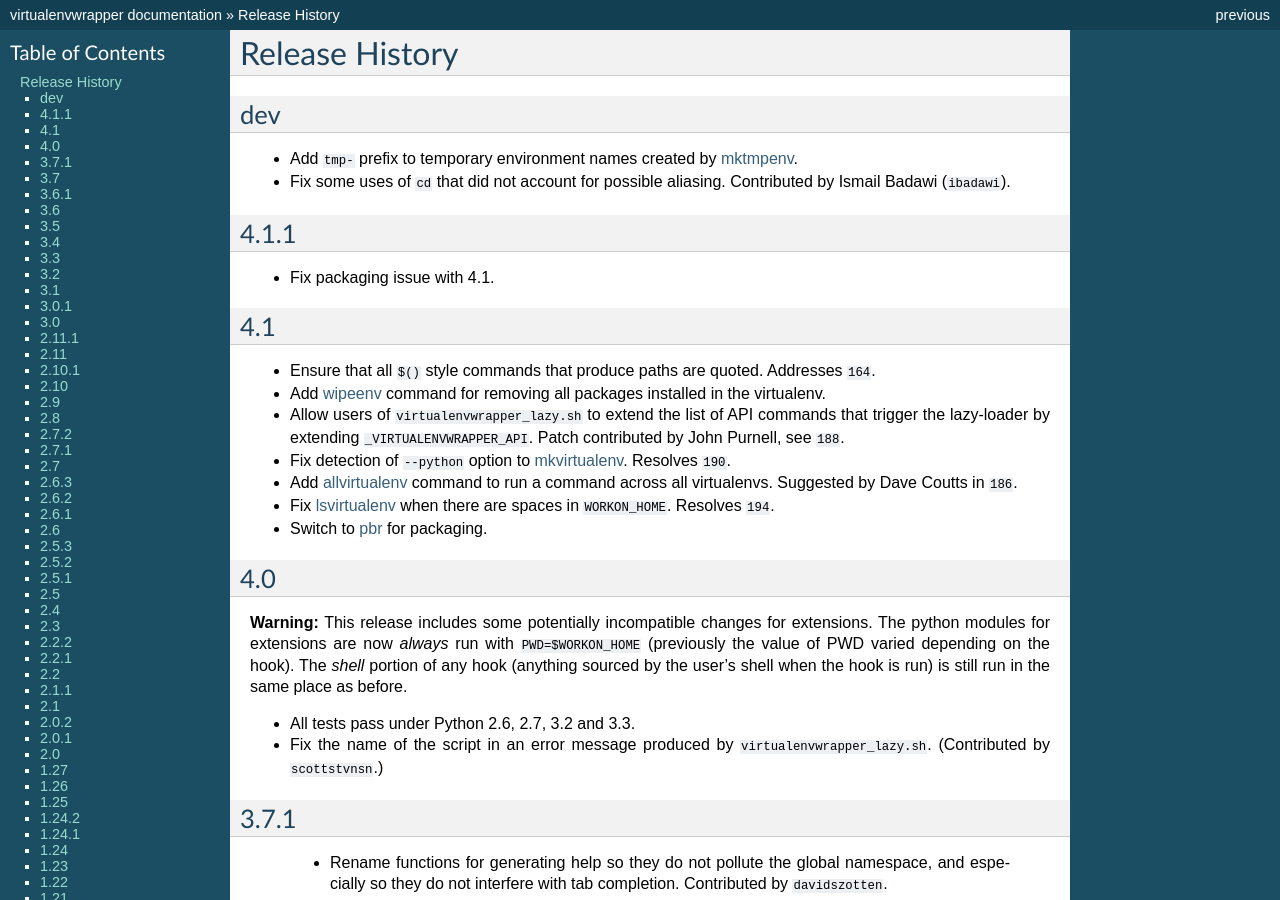
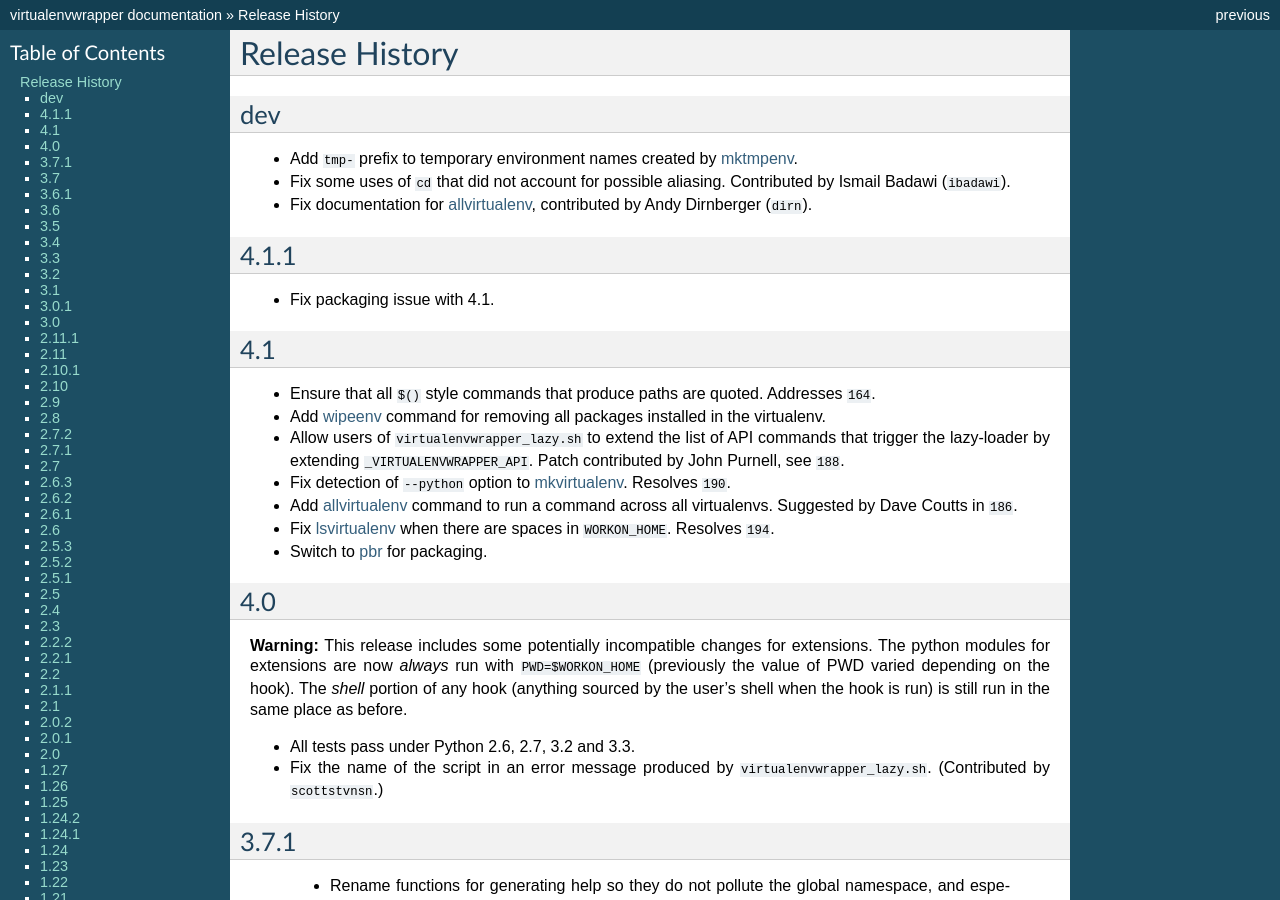
Before and after one commit to python-virtualenvwrapper/virtualenvwrapper, a Sphinx documentation site: the page built from docs/source/history.rst, in a window 1280 px wide and 900 px high. Built offline with Sphinx 7.4.7, drawn with Linux system fonts in a browser that asks for light colours; cross-references to code outside the pages are shown as plain code.

Commit message:
update history for doc fix from dirn
Change-Id: I364fd9d5b7b527d2509124393992778f8abd7196

```diff
--- a/docs/source/history.rst
+++ b/docs/source/history.rst
@@ -9,6 +9,8 @@ dev
   :ref:`command-mktmpenv`.
 - Fix some uses of ``cd`` that did not account for possible
   aliasing. Contributed by Ismail Badawi (:bbuser:`ibadawi`).
+- Fix documentation for :ref:`command-allvirtualenv`, contributed by
+  Andy Dirnberger (:bbuser:`dirn`).
 
 4.1.1
 =====
```
